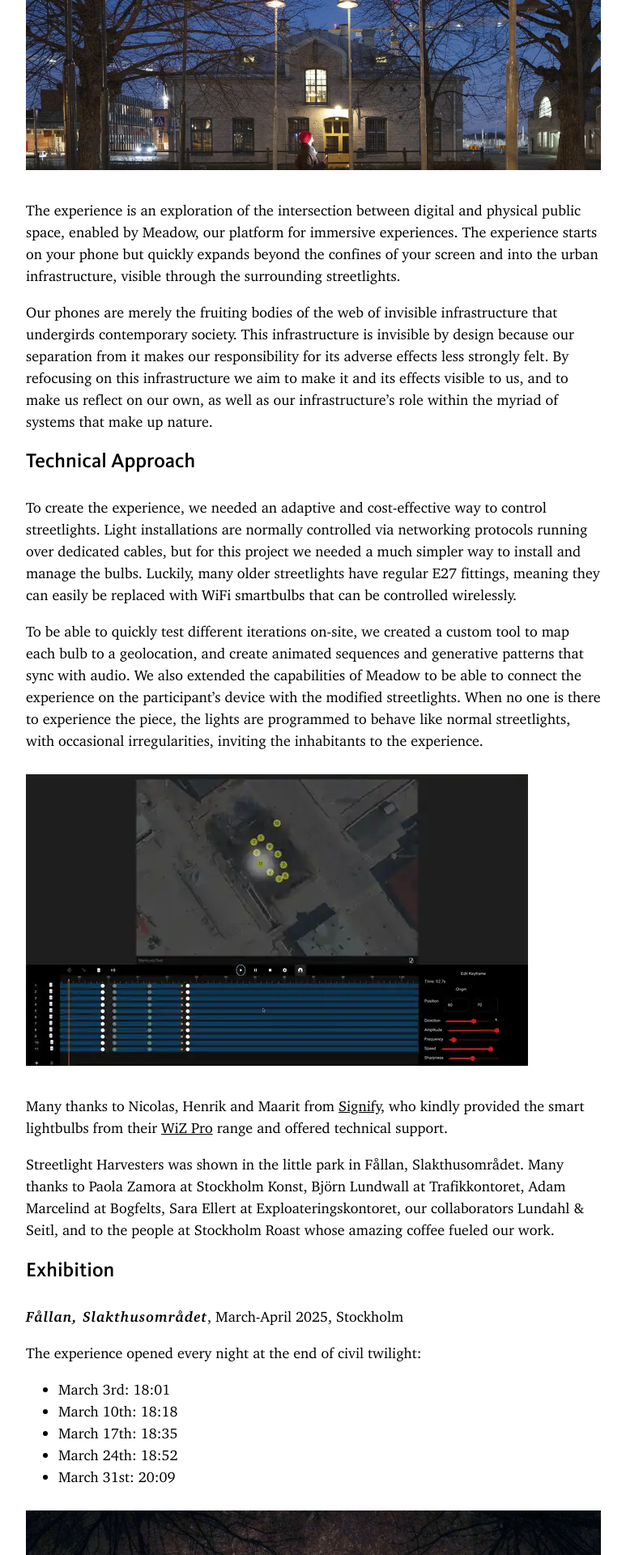
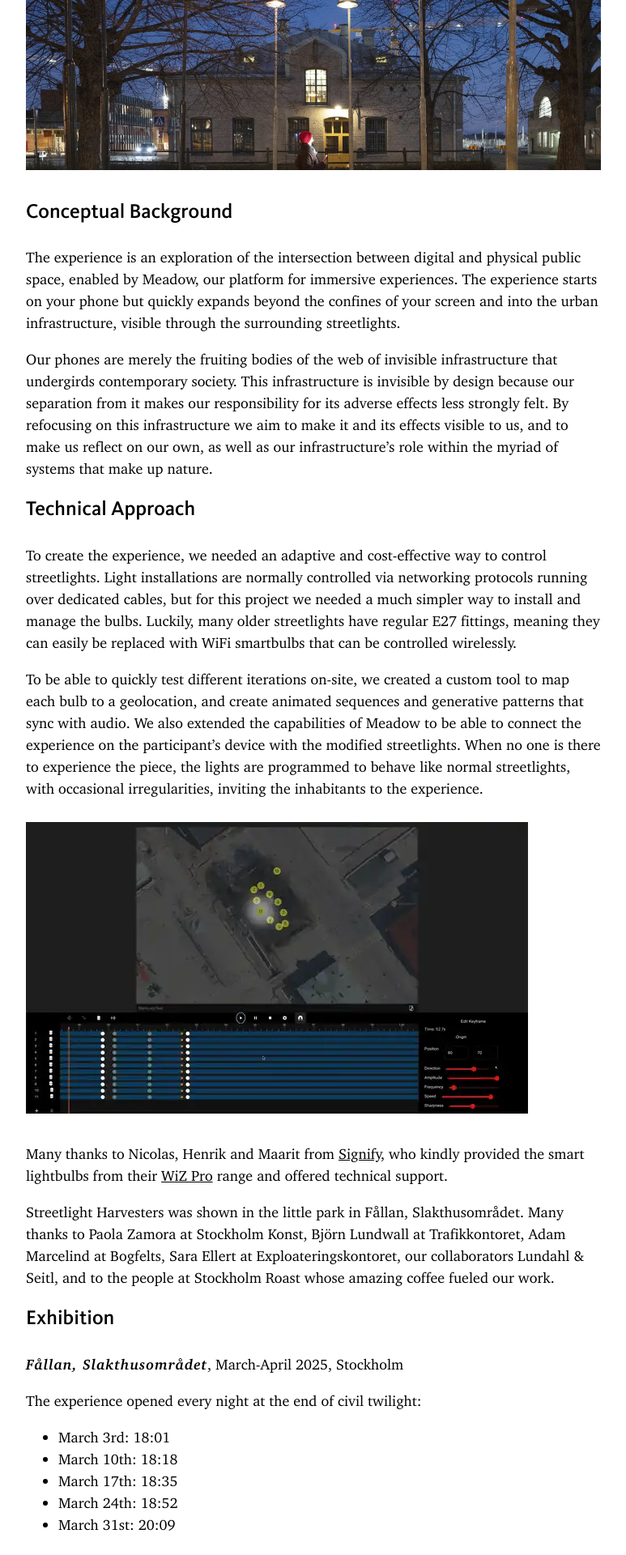
Before and after one commit to untoldgarden/website, a Jekyll site: the page built from _projects/streetlight-harvesters.md, in a window 1280 px wide. Shown: the part 663-2583 px from the top of the page at 81% size, without its empty margins (253-1026 px from the left). Built offline with Jekyll 4.4.1, drawn with Linux system fonts in a browser that asks for light colours.

Commit message:
update streetlights

```diff
--- a/_projects/streetlight-harvesters.md
+++ b/_projects/streetlight-harvesters.md
@@ -16,6 +16,8 @@ Streetlight Harvesters is a collaboration with artist duo Lundahl & Seitl that r
 We take artificial light for granted, it is a cornerstone of contemporary life without which it would not be recognisable. Some say that it was Arkwright's use of tallow candles, which allowed for nightly shifts in his mills, that sparked the Industrial Revolution at scale. But the light that keeps our streets safe affects other species, nocturnal moths can no longer navigate by the moon's light, and bats reduce their active time believing it is still daytime. The introduction of one system throws another out of balance.
 
 ![Streetlight Harvesters, by Untold Garden and Lundahl & Seitl 2025](/assets/images/streetlight-harvesters2.webp)
+
+## Conceptual Background
 
 The experience is an exploration of the intersection between digital and physical public space, enabled by Meadow, our platform for immersive experiences. The experience starts on your phone but quickly expands beyond the confines of your screen and into the urban infrastructure, visible through the surrounding streetlights.
 
```
